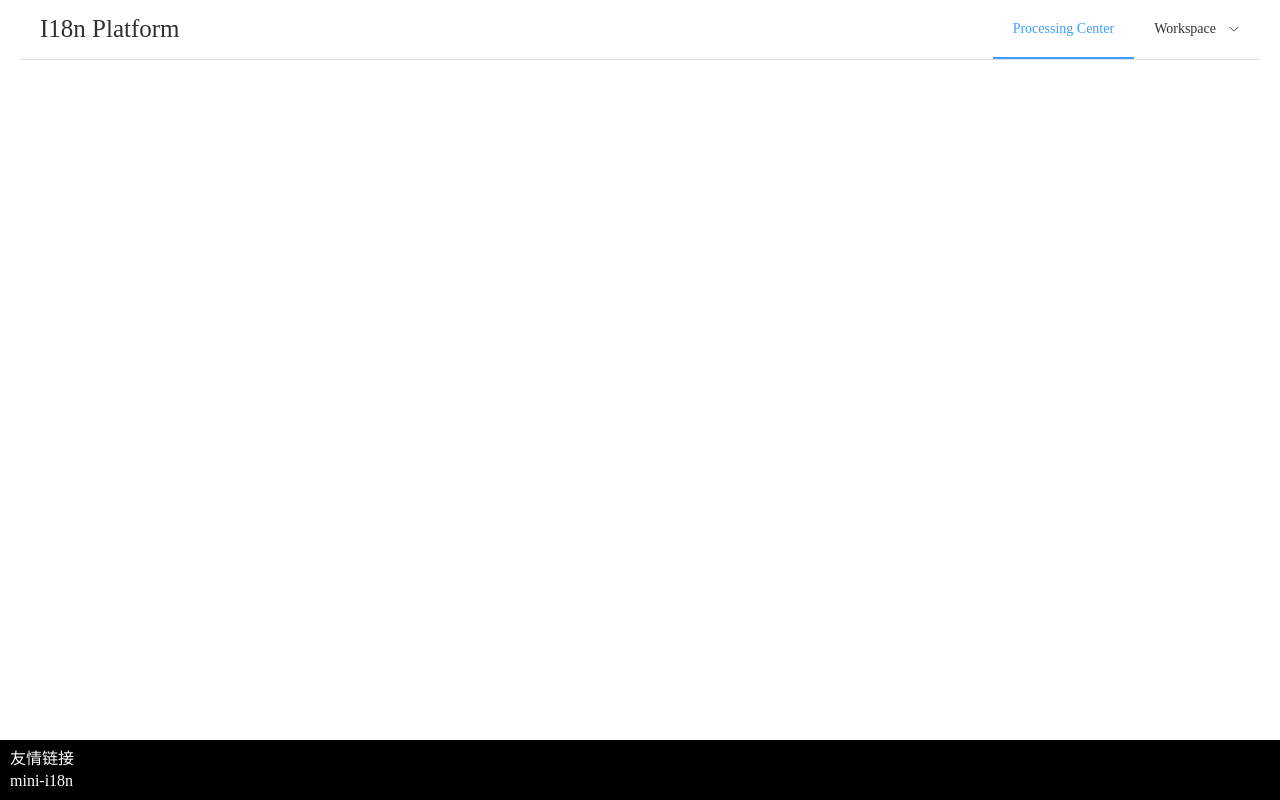
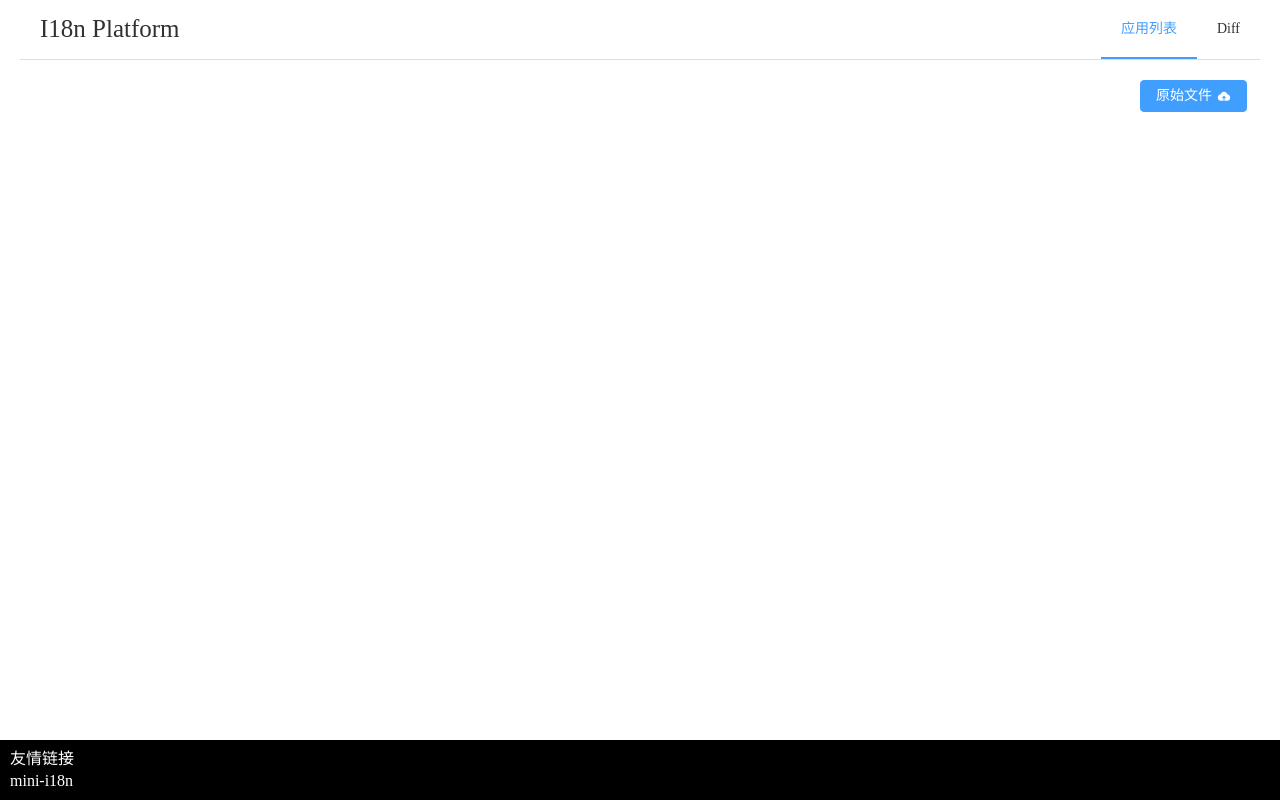
Before and after one commit to zhangchao-wooc/i18n-platform, a Nuxt app: page /diff in a window 1280 px wide. Built offline with nearby package versions, Linux system fonts and the light colour scheme.

Commit message:
feat: diff json done

```diff
--- a/app.vue
+++ b/app.vue
@@ -15,3 +15,10 @@
     nuxtApp.vueApp.component(key, component)
   }
 </script>
+
+<style lang="scss">
+  a {
+    text-decoration: none;
+  }
+
+</style>
--- a/components/w-upload.vue
+++ b/components/w-upload.vue
@@ -1,7 +1,7 @@
 <template>
   <div class="w-upload">
     <el-button type="primary" class="w-upload-button" @click="handleUpload">
-      上传
+      {{ props.buttonText }}
       <el-icon  class="w-upload-button-icon"><UploadFilled /></el-icon>
     </el-button>
 
@@ -16,7 +16,7 @@
       {{ item.file.name }}
       </el-tag>
     </ul>
-    <input ref="upload" class="w-upload-input" type="file" />
+    <input ref="upload" class="w-upload-input" type="file" :accept="props.accept" />
   </div>
 
 
@@ -24,11 +24,16 @@
 
 <script setup lang="ts">
   import { ref } from 'vue'
+  import type { ButtonProps } from 'element-plus'
 
   const props = defineProps({
     type: {
       type: String,
       default: 'button'
+    },
+    buttonText: {
+      type: String,
+      default: '上传'
     },
     multiple: {
       type: Boolean,
@@ -71,7 +76,7 @@
         const fileContent = event.target.result;
         fileList.value.push({ file, fileContent })
         // 在控制台输出文件内容
-        console.log(fileList.value);
+        // console.log(fileList.value);
         props.fileUpload(fileList.value)
       });
 
@@ -99,9 +104,16 @@
       opacity: 0;
     }
     &-list {
+      position: absolute;
+      top: 40px;
+      right: 0;
       margin: 5px 0;
       padding: 0;
+      display: flex;
+      flex-direction: column;
+      align-items: flex-end;
       &-item {
+        margin: 2px 0;
         list-style: none;
         animation: ease-in 0.3s;
         transition: all 0.3s ease-in;
--- a/layouts/default.vue
+++ b/layouts/default.vue
@@ -10,19 +10,21 @@
         >
           <el-menu-item index="0" class="layout-logo">I18n Platform</el-menu-item>
           <div class="flex-grow" />
-          <el-menu-item index="1">Processing Center</el-menu-item>
-          <el-sub-menu index="2">
-            <template #title>Workspace</template>
-            <el-menu-item index="2-1">item one</el-menu-item>
-            <el-menu-item index="2-2">item two</el-menu-item>
-            <el-menu-item index="2-3">item three</el-menu-item>
-            <el-sub-menu index="2-4">
-              <template #title>item four</template>
-              <el-menu-item index="2-4-1">item one</el-menu-item>
-              <el-menu-item index="2-4-2">item two</el-menu-item>
-              <el-menu-item index="2-4-3">item three</el-menu-item>
-            </el-sub-menu>
-          </el-sub-menu>
+          <template v-for="item in menuList">
+            <el-menu-item v-if="!item.children" :index="item.index">
+              <NuxtLink :to="item.path">{{ item.label }}</NuxtLink>
+            </el-menu-item>
+            <template v-else>
+              <el-sub-menu :index="item.index">
+                <template #title>{{ item.label }}</template>
+                <el-menu-item v-for="child in item.children" :index="child.index">
+                  <NuxtLink :to="child.path">{{ child.label }}</NuxtLink>
+                </el-menu-item>
+              </el-sub-menu>
+            </template>
+
+          </template>
+
         </el-menu>
       </el-header>
 
@@ -42,9 +44,51 @@
 <script lang="ts" setup>
   import { ref } from 'vue'
 
+  interface MenuListType {
+    index: string
+    label: string
+    path: string
+    children?: MenuListType[]
+  }
+
+  const menuList = ref<MenuListType[]>([
+    {
+      index: '1',
+      label: '应用列表',
+      path: '/app-list'
+    },
+    {
+      index: '2',
+      label: 'Diff',
+      path: '/diff'
+    },
+    // {
+    //   index: '3',
+    //   label: 'Diff',
+    //   path: '/diff',
+    //   children: [
+    //     {
+    //       index: '3-1',
+    //       label: 'Diff1',
+    //       path: '/diff'
+    //     }
+    //   ]
+    // }
+  ])
   const activeIndex = ref('1')
+
   const handleSelect = (key: string, keyPath: string[]) => {
     console.log(key, keyPath)
+    const menu = menuList.value.filter(item => {
+      if(item.children && item.children.length > 0) {
+        for(const child of item.children) {
+          return child.index == key
+        }
+      }
+        return item.index === key
+    })
+    if(menu.length === 0) return
+
   }
 
   onMounted(() => {
--- a/nuxt.config.ts
+++ b/nuxt.config.ts
@@ -5,6 +5,7 @@ export default defineNuxtConfig({
   elementPlus: {
     icon: 'ElIcon'
   },
+  // components: false,
   css: ['normalize.css'],
   vite: {
     css: {
--- /dev/null
+++ b/pages/app-list/index.vue
@@ -0,0 +1,11 @@
+<template>
+  <div class="app">app</div>
+</template>
+
+<script setup lang="ts">
+
+</script>
+
+<style lang="scss" scoped>
+
+</style>
--- /dev/null
+++ b/pages/diff/index.vue
@@ -0,0 +1,210 @@
+<template>
+  <div class="diff">
+    <div class="diff-upload">
+      <w-upload v-if="fileList.length !== 2" class="diff-upload-button" type="button" :buttonText="buttonText" :accept="accept" :fileUpload="fileUpload"  />
+      <el-button v-else type="primary" class="diff-upload-button" @click="clearFile">
+        清空文件
+        <el-icon  class="diff-upload-button-icon"><Delete /></el-icon>
+      </el-button>
+    </div>
+
+    <el-dialog
+      v-model="dialogVisible"
+      title="Diff 结果"
+      width="80%"
+      :before-close="handleClose"
+    >
+      <template #header>
+        <el-select v-model="exportDiffType" class="diff-dialog-select" placeholder="请选择导出的 Diff 数据类型">
+          <el-option
+            v-for="item in exportDiffTypeList"
+            :key="item.value"
+            :label="item.label"
+            :value="item.value"
+          />
+        </el-select>
+
+        <el-select v-model="exportFileType" class="diff-dialog-select" placeholder="请选择导出的文件类型">
+          <el-option
+            v-for="item in exportFileTypeList"
+            :key="item.value"
+            :label="item.label"
+            :value="item.value"
+          />
+        </el-select>
+
+        <el-button type="primary" class="diff-upload-export" @click="exportFile">
+          导出增量文件
+          <el-icon  class="diff-upload-button-icon"><Folder /></el-icon>
+        </el-button>
+      </template>
+      <div class="diff-dialog-info">
+        <div class="diff-dialog-info-item" v-for="item in Object.keys(JSON.parse(diffResult))" :key="item">
+        {{ exportDiffTypeList.filter(d => d.value === item)[0].label }} : {{ JSON.parse(diffResult)[item].length }}</div>
+      </div>
+      <el-input
+        v-model="diffResult"
+        autosize
+        type="textarea"
+      />
+    </el-dialog>
+  </div>
+</template>
+
+<script setup lang="ts">
+  import { ref, computed } from 'vue'
+  import { diffJson } from '../../utils/diff'
+
+  interface FileListType {
+    data: Record<string, string>
+    type: string
+    name: string
+  }
+  const accept = ref('.xml,.json')
+  const fileList = ref<FileListType[]>([])
+  const diffResult = ref('')
+  const dialogVisible = ref(false)
+  const exportFileType = ref('.json')
+  const exportFileTypeList = ref<Record<string, string>[]>([
+    {
+      label: 'json',
+      value: '.json'
+    },
+    {
+      label: 'xml',
+      value: '.xml'
+    },
+    {
+      label: 'xlsx',
+      value: '.xlsx'
+    },
+  ])
+  const exportDiffType = ref<'add' | 'remove' | 'change' | 'empty'>('add')
+  const exportDiffTypeList = ref<Record<string, string>[]>([
+    {
+      label: '增量数据',
+      value: 'add'
+    },
+    {
+      label: '减少数据',
+      value: 'remove'
+    },
+    {
+      label: '变更数据',
+      value: 'change'
+    },
+    {
+      label: '空数据',
+      value: 'empty'
+    }
+  ])
+
+
+  const buttonText = computed(() => {
+    switch(fileList.value.length) {
+      case 0:
+        return '原始文件'
+      case 1:
+        return '最新文件'
+    }
+  })
+
+  const fileUpload = (file: any) => {
+
+    const loading = ElLoading.service({
+      lock: true,
+      text: '文件处理中...',
+      background: 'rgba(0, 0, 0, 0.7)',
+    })
+
+    const fielData = file[file.length - 1]
+    const type = fielData['file']['type']
+    const data = JSON.parse(fielData['fileContent'])
+    const name = fielData['file']['name'].split('.')[0]
+
+    fileList.value.push({
+      type,
+      data,
+      name
+    })
+
+    if(fileList.value.length === 2) {
+      console.log(1)
+      dialogVisible.value = true
+      diffResult.value = JSON.stringify(diffJson(fileList.value[0].data, fileList.value[1].data), null, 4)
+
+    }
+
+    loading.close()
+  }
+
+  const clearFile = () => {
+    fileList.value = []
+    dialogVisible.value = false
+  }
+
+  const exportFile = async () => {
+    const data = JSON.parse(diffResult.value)
+    const newData: Record<string, string> = {}
+
+    data[exportDiffType.value].forEach((item:Record<string, string>) => {
+      Object.assign(newData, item)
+    });
+
+    if(Object.keys(newData).length === 0) return
+
+    var blob = new Blob([JSON.stringify(newData, null, 4)]);
+    // 创建一个URL对象
+    var url = window.URL.createObjectURL(blob);
+    // 创建一个a标签
+    var a = document.createElement("a");
+    a.href = url;
+    a.download = `${exportDiffType.value}-${new Date().getTime()}${exportFileType.value}`;// 这里指定下载文件的文件名
+    a.click();
+    // 释放之前创建的URL对象
+    window.URL.revokeObjectURL(url);
+  }
+
+  const handleClose = () => {
+    dialogVisible.value = false
+    diffResult.value = JSON.stringify({}, null, 4)
+  }
+</script>
+
+<style lang="scss" scoped>
+  .diff {
+    &-upload {
+      display: flex;
+      justify-content: flex-end;
+      &-button {
+        width: 120px;
+        &-icon {
+          margin-left: 3px;
+        }
+      }
+      &-export {
+        margin: 10px 0;
+      }
+    }
+
+    &-dialog {
+
+      &-info {
+        display: flex;
+        justify-content: center;
+        &-item {
+          margin: 0 10px 10px;
+        }
+      }
+      &-select {
+        margin-right: 10px;
+      }
+    }
+  }
+
+  ::v-deep(.el-dialog__header) {
+    display: flex;
+    justify-content: center;
+    align-items: center;
+  }
+</style>
--- a/pages/index.vue
+++ b/pages/index.vue
@@ -123,7 +123,7 @@
     &-tabs {
       &-pane {
         &-upload {
-          text-align: right;
+          float: right;
         }
         ::v-deep(.el-table .warning-row) {
           --el-table-tr-bg-color: var(--el-color-warning-light-9);
--- /dev/null
+++ b/utils/diff.ts
@@ -0,0 +1,72 @@
+/** @format */
+
+// import * as lodash from 'lodash';
+
+interface DiffResultType {
+  remove: Record<string, string>[];
+  add: Record<string, string>[];
+  change: Record<string, string>[];
+  empty: Record<string, any>[];
+}
+
+/**
+ * Supported data structures：{ ok: '好的', cancel: '取消' }
+ *
+ */
+
+export function diffJson(oldData: Record<string, string>, newData: Record<string, string>) {
+  if (Object.prototype.toString.call(oldData) !== '[object Object]') throw 'diffJson: oldData is not Object';
+  if (Object.prototype.toString.call(newData) !== '[object Object]') throw 'diffJson: newData is not Object';
+
+  const diffResult: DiffResultType = {remove: [], add: [], change: [], empty: []};
+
+  for (const item in oldData) {
+    const emptyObj: any= {};
+    if (newData.hasOwnProperty(item)) {
+      // value is empty
+      if (typeof newData[item] === 'undefined' || newData[item].toString().trim().length === 0) {
+        if (!emptyObj.hasOwnProperty(item)) {
+          emptyObj[item] = {};
+        }
+        emptyObj[item]['new'] = newData[item] || '';
+      }
+
+      // value is change
+      if (newData[item] !== oldData[item]) {
+        const obj: any = {};
+        obj[item] = {
+          old: oldData[item],
+          new: newData[item],
+        };
+        diffResult['change'].push(obj);
+      }
+    } else {
+      // code remove
+      const obj: any = {};
+      obj[item] = oldData[item];
+      diffResult['remove'].push(obj);
+    }
+
+    // value is empty
+    if (typeof oldData[item] === 'undefined' || oldData[item].toString().trim().length === 0) {
+      if (!emptyObj.hasOwnProperty(item)) {
+        emptyObj[item] = {};
+      }
+      emptyObj[item]['old'] = oldData[item] || '';
+    }
+    if (Object.keys(emptyObj).length > 0) {
+      diffResult['empty'].push(emptyObj);
+    }
+  }
+
+  // add code
+  for (const item in newData) {
+    if (!oldData.hasOwnProperty(item)) {
+      const obj: any = {};
+      obj[item] = newData[item];
+      diffResult['add'].push(obj);
+    }
+  }
+
+  return diffResult;
+}
```
Also changed, not shown: 1 other file (tests, documents, lock files or other folders).
